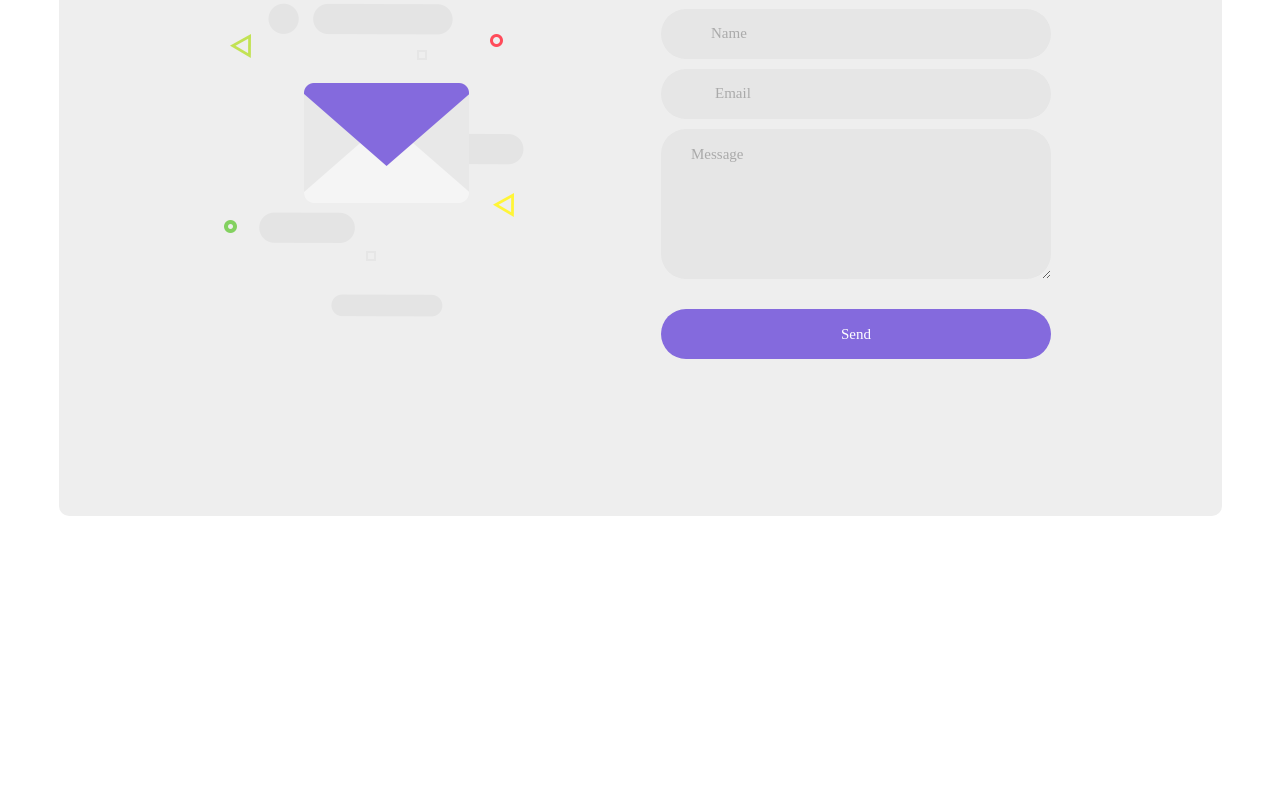
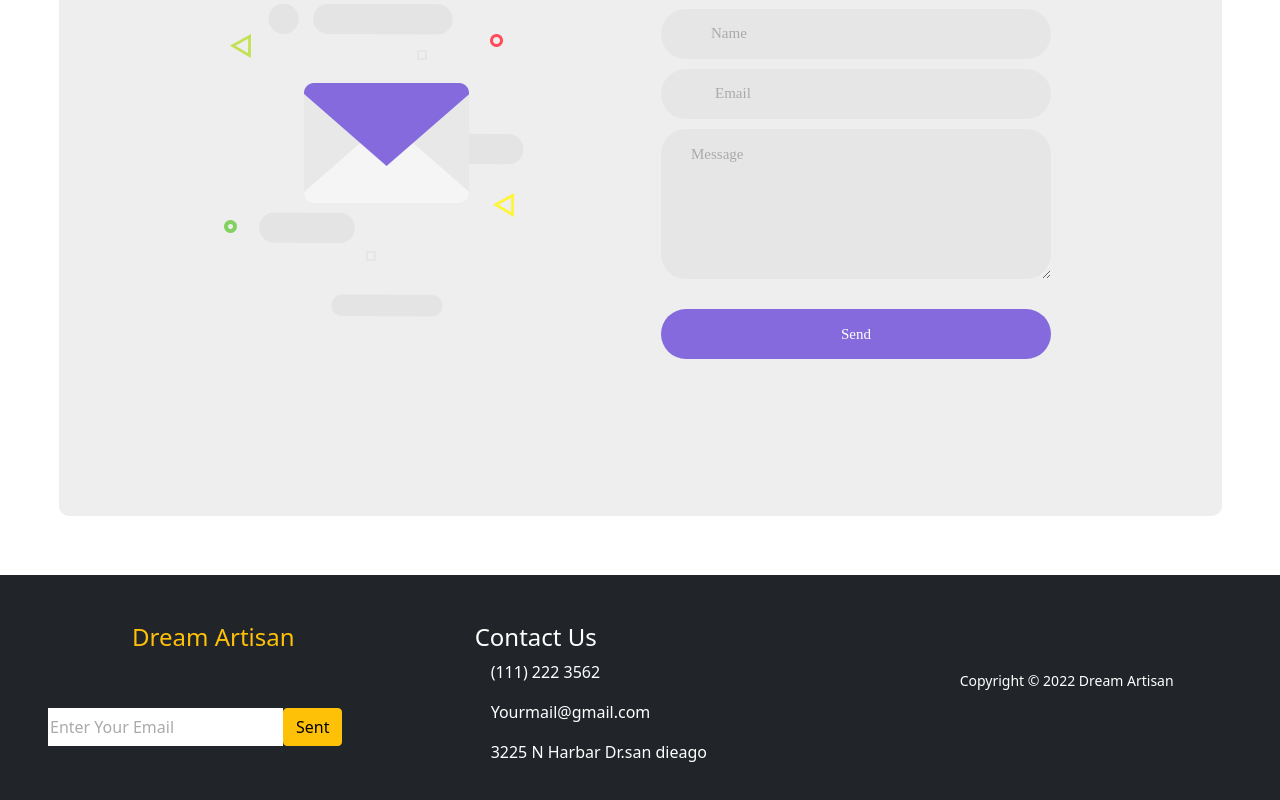
Before and after one commit to Asadsheblu/Dream-Artisan, a React (Create React App) app: page / in a window 1280 px wide. Shown: the part 1746-2546 px from the top of the page. Before the commit the page ends 2321 px from the top, so only its background shows below. Built offline with nearby package versions, Linux system fonts and the light colour scheme; no server answers.

Commit message:
footer add

```diff
--- a/public/serviceData.json
+++ b/public/serviceData.json
@@ -10,7 +10,7 @@
            "description":"Wedding photography is the photography of activities relating to weddings. It encompasses photographs of the couple before marriage as well as coverage of the wedding and reception. It is a major commercial endeavor that supports the bulk of the efforts for many photography studios or independent photographers. ",
             "price": 19.99,
             "category": "Wedding",
-            "img": "https://i.ibb.co/wz85KQS/woman-6063087-640-1.jpg"
+            "img": "https://i.ibb.co/Kyw2STD/bride-6704264-640-1-1.jpg"
     },
     {
             "id": 2,
@@ -18,7 +18,7 @@
             "description":"Product photography is any image of a good for sale. Also known as commercial photography, these images are meant to entice shoppers to purchase the photographed products.As an umbrella term, product photography can also include renderings or renders, which are 3D graphics that look life-like and can almost pass as a real photo. ",
             "price": 9.99,
             "category": "Product",
-            "img":" https://i.ibb.co/nCTgQrW/perfume-3640056-640-1-1.jpg"
+            "img":"https://i.ibb.co/nCTgQrW/perfume-3640056-640-1-1.jpg"
     },
     {
             "id": 3,
@@ -26,6 +26,6 @@
             "description":"A model photography shoot can also refer to a common practice where a photographer is taking photographs of a model for the model's portfolio. This usually means that a model pays a photographer to take his or her head and body shots, or by which an agency organizes the model photography shoot on behalf of the model.",
             "price": 10.99,
             "category": "Model",
-            "img":" https://i.ibb.co/Kyw2STD/bride-6704264-640-1-1.jpg"
+            "img":" https://i.ibb.co/wz85KQS/woman-6063087-640-1.jpg"
     }
 ]
--- /dev/null
+++ b/src/Components/Pages/Footer/Footer.js
@@ -0,0 +1,55 @@
+import React from 'react';
+
+const Footer = () => {
+    const today = new Date();
+    const year = today.getFullYear();
+
+    return (
+        <div>
+            <section id="footer" className="container-fluid bg-dark">
+
+<div className="row">
+    <div className="col-md-4 p-5">
+        <h4 className='text-center text-warning'>Dream Artisan</h4>
+        <div className="d-flex pt-5">
+            <input type="email" placeholder="Enter Your Email" />
+                <button className="btn btn-warning rounded">Sent</button>
+        </div>
+    </div>
+    <div className="col-md-4 p-5 text-white">
+        <h4 className="headline">Contact Us</h4>
+       <div className="d-flex">
+        <i className="bi bi-telephone"></i>
+        <p className="ps-3">(111) 222 3562</p>
+        </div>
+
+        <div className="d-flex">
+            <i className="bi bi-envelope"></i>
+            <p className="ps-3">Yourmail@gmail.com</p>
+            </div>
+
+        <div className="d-flex ">
+            <i className="bi bi-geo-alt"></i>
+            <p className="ps-3">3225 N Harbar Dr.san dieago</p>
+            </div>
+
+
+    </div>
+    <div className="col-md-4 p-5 text-center text-white">
+    <footer>
+      <h6 className='pt-5'>
+        <small>Copyright © {year} Dream Artisan</small>
+      </h6>
+    </footer>
+    </div>
+
+
+
+</div>
+
+</section>
+        </div>
+    );
+};
+
+export default Footer;
--- a/src/Components/Pages/Home/Home.js
+++ b/src/Components/Pages/Home/Home.js
@@ -1,5 +1,6 @@
 import React from 'react';
 import Banner from '../Banner/Banner';
+import Footer from '../Footer/Footer';
 import Services from '../Services/Services';
 import Contact from './Contact/Contact';
 
@@ -9,6 +10,7 @@ const Home = () => {
             <Banner />
             <Services />
             <Contact />
+            <Footer />
         </div>
     );
 };
--- a/src/Components/Shared/Header/Header.js
+++ b/src/Components/Shared/Header/Header.js
@@ -29,9 +29,7 @@ const Header = () => {
         <li className="nav-item">
           <Link className="nav-link" to="/about" href="#">About</Link>
         </li>
-        <li className="nav-item">
-          <Link className="nav-link" to="/service" href="#">Service</Link>
-        </li>
+
         <li className="nav-item">
           <Link className="nav-link" to="/blog" href="#">Blog</Link>
         </li>
```
